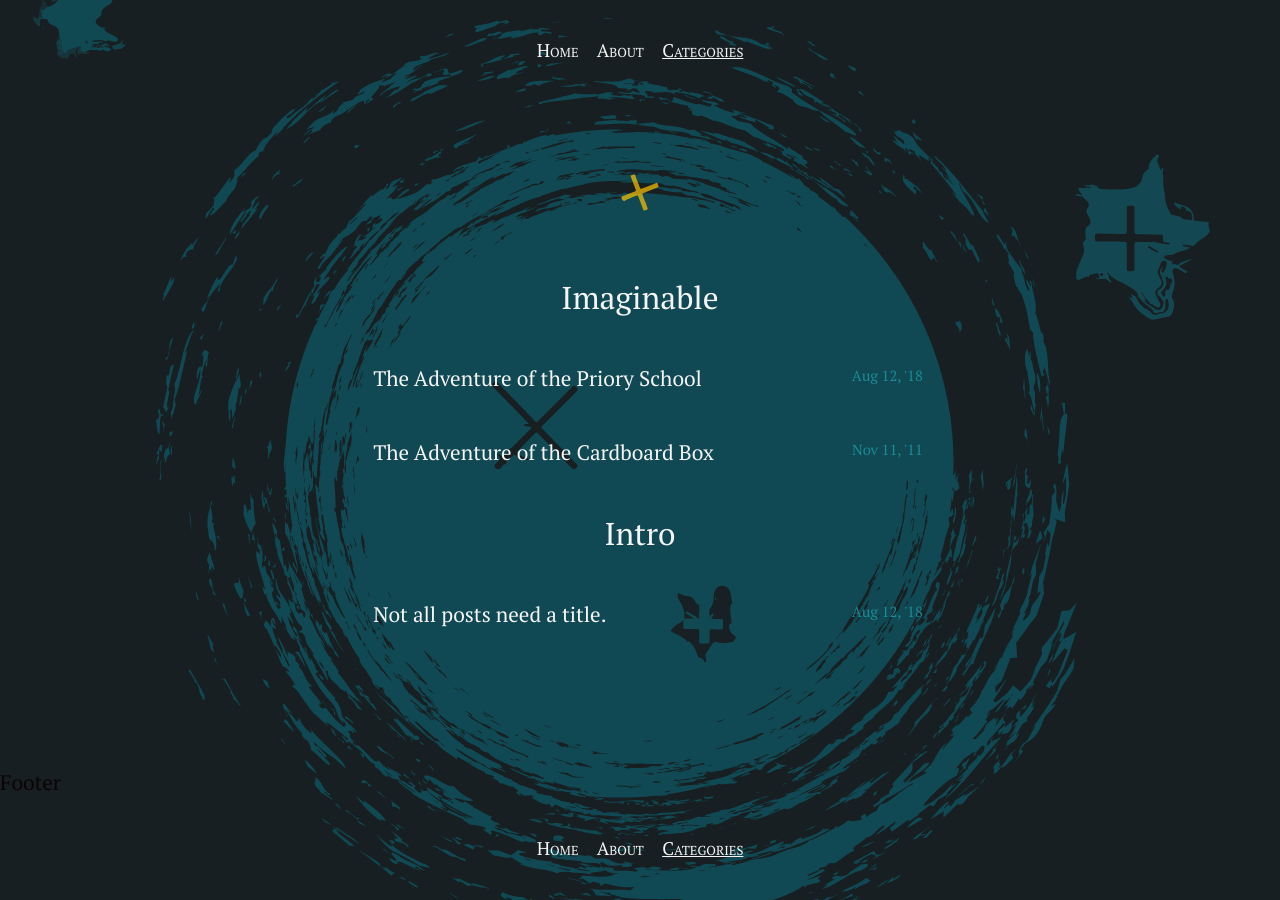
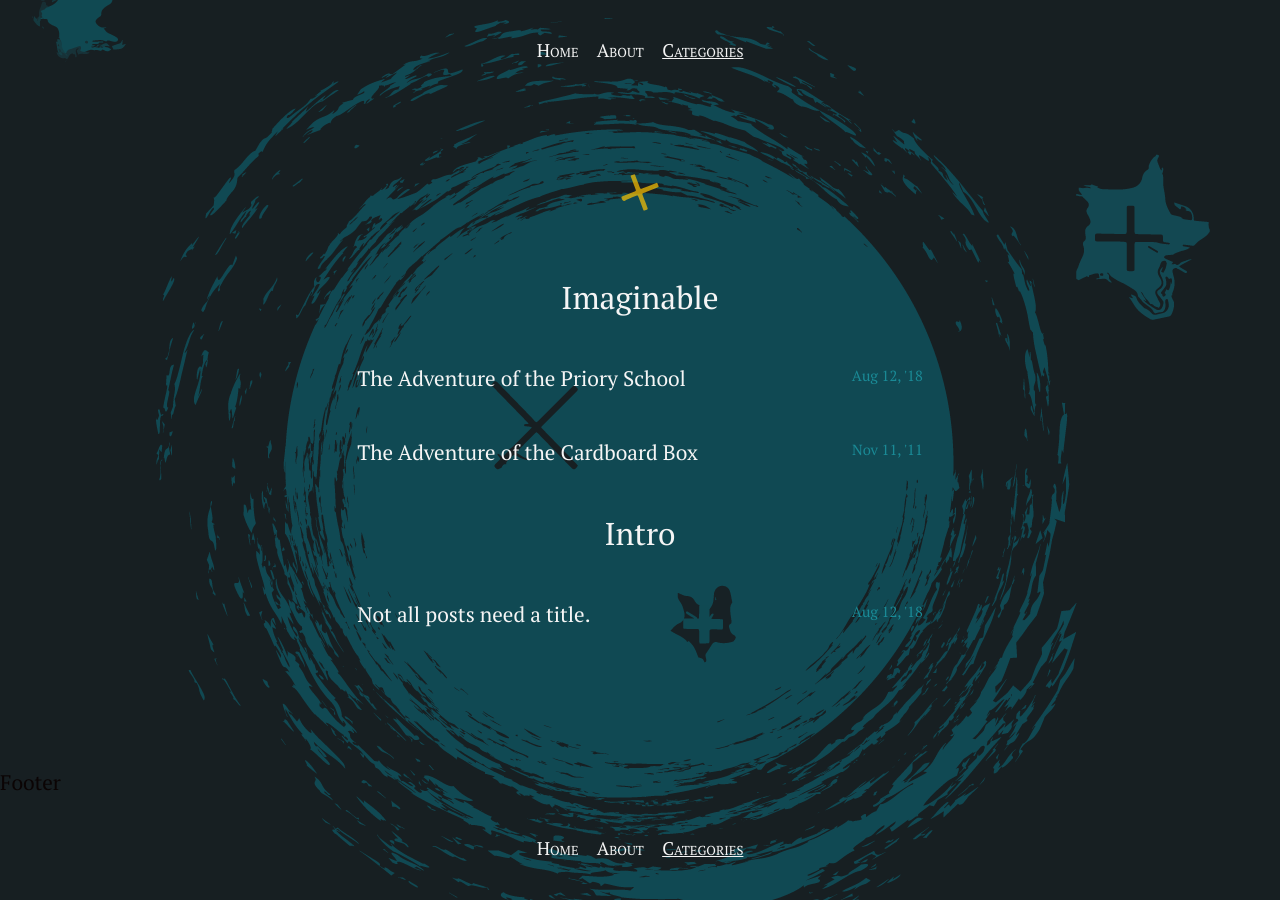
Before and after one commit to silvialohrmann/editorial, a Jekyll site: the page built from categories.html, in a window 1280 px wide. Built offline with Jekyll 4.4.1, drawn with Linux system fonts in a browser that asks for light colours.

Commit message:
Update _article.scss

```diff
--- a/_sass/_article.scss
+++ b/_sass/_article.scss
@@ -55,7 +55,6 @@
 }
 
 .post li {
-  margin-left: 1rem;
   margin-right: 0;
 }
 
```
